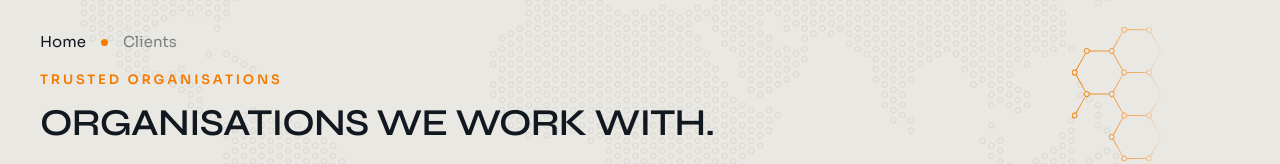
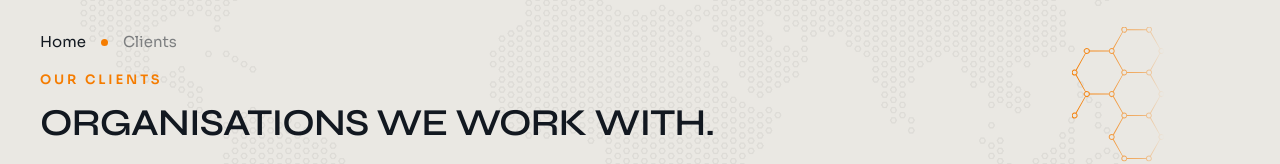
Before and after one commit to k1neeraj/resseauctech, a Next.js app: page /clients in a window 1280 px wide. Shown: the part 203-367 px from the top of the page. Built offline with nearby package versions, Linux system fonts and the light colour scheme.

Commit message:
content: use direct wording in client page banner

```diff
--- a/app/(site)/clients/page.jsx
+++ b/app/(site)/clients/page.jsx
@@ -243,7 +243,7 @@ export default function ClientsPage() {
     <main className="bg-[#f6f3ee] text-[#111827]">
       <PageBanner
         pageName="Clients"
-        eyebrow="Trusted Organisations"
+        eyebrow="Our Clients"
         pageTitle="Organisations we work with."
         description="Our client list includes organisations across government, defence, research, healthcare, education, energy, infrastructure and enterprise. Contact us about the IT products and services your organisation needs."
       />
```
